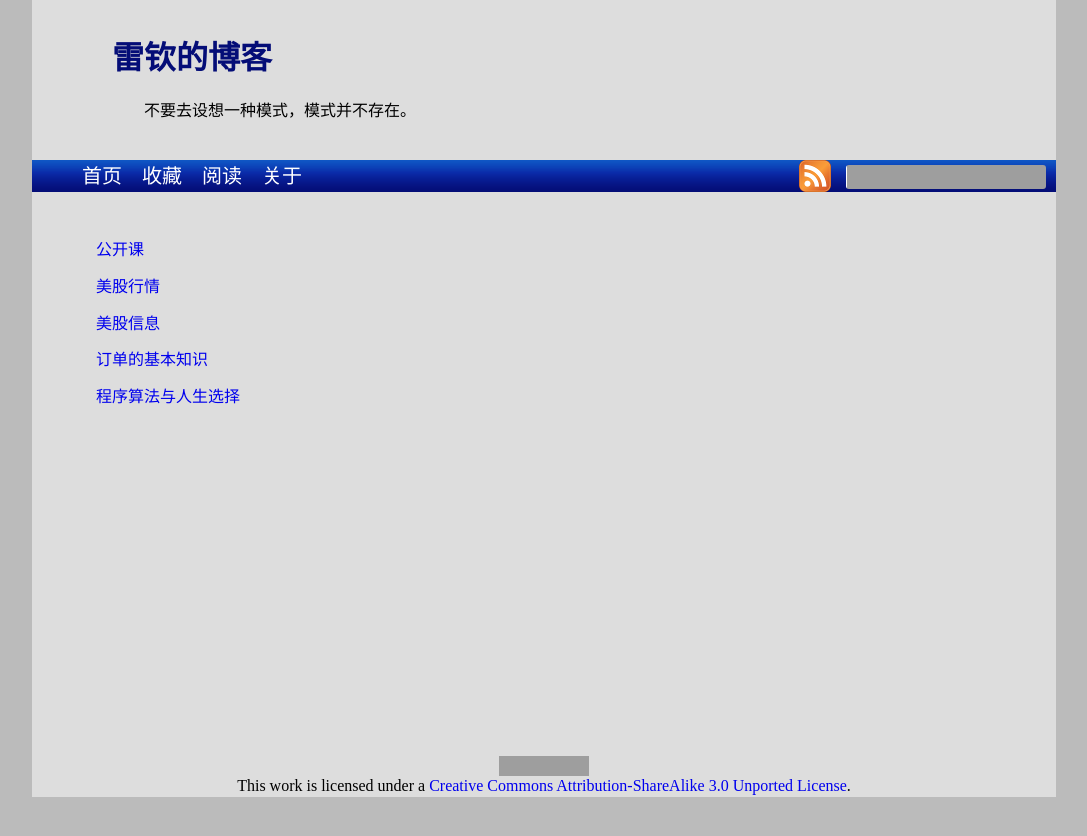
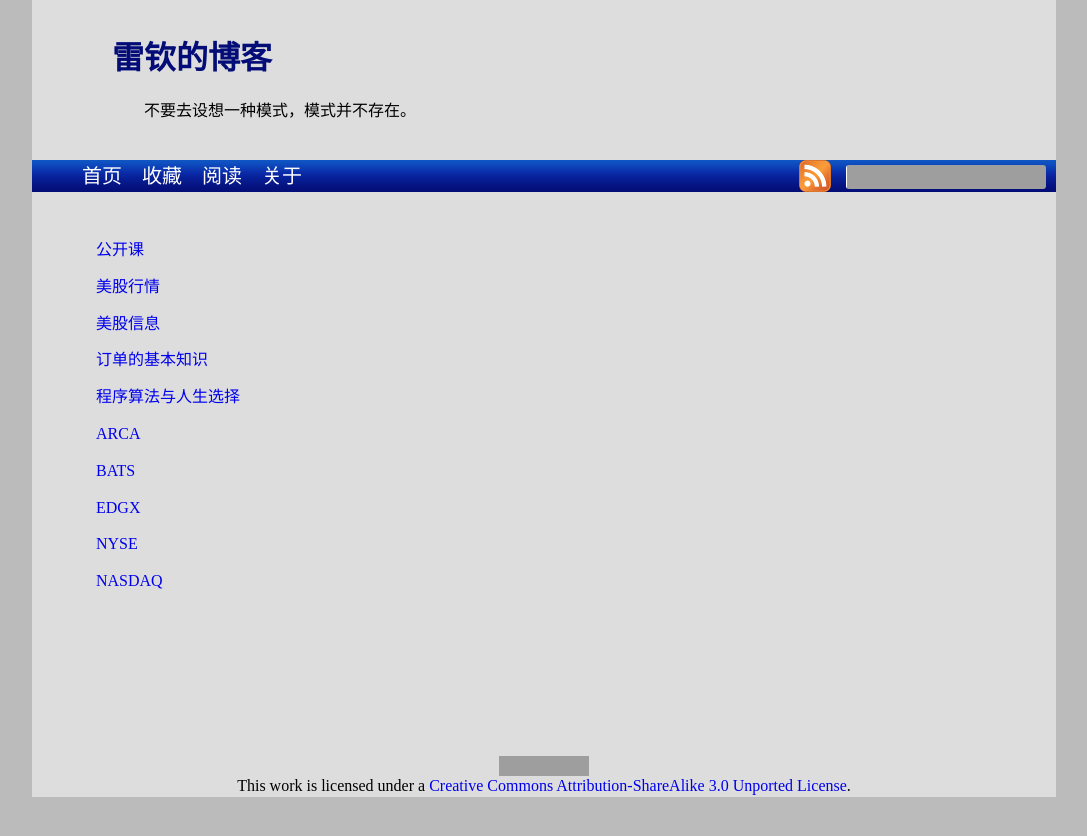
Before and after one commit to leiqin/leiqin.github.io, a Jekyll site: the page built from shoucang/url.markdown, in a window 1280 px wide. Shown: the top 836 px of the page, without its empty margins (96-1183 px from the left). Built offline with Jekyll 4.4.1, drawn with Linux system fonts in a browser that asks for light colours; nearby versions of some CDN libraries; comment, search, counter and statistics services are not loaded; grey boxes are pictures that could not be loaded.

Commit message:
添加收藏的 url

```diff
--- a/shoucang/url.markdown
+++ b/shoucang/url.markdown
@@ -11,3 +11,13 @@ layout: index
 [订单的基本知识](http://www.interactivebrokers.com)
 
 [程序算法与人生选择](http://coolshell.cn/articles/8790.html)
+
+[ARCA](http://usequities.nyx.com/markets/nyse-arca-equities/trading-fees)
+
+[BATS](http://www.batstrading.com/regulation/)
+
+[EDGX](https://www.directedge.com/Membership/FeeSchedule/EDGXFeeSchedule.aspx)
+
+[NYSE](http://usequities.nyx.com/markets/nyse-equities/trading-fees)
+
+[NASDAQ](http://www.nasdaqtrader.com/Trader.aspx?id=PriceListTrading2)
```
